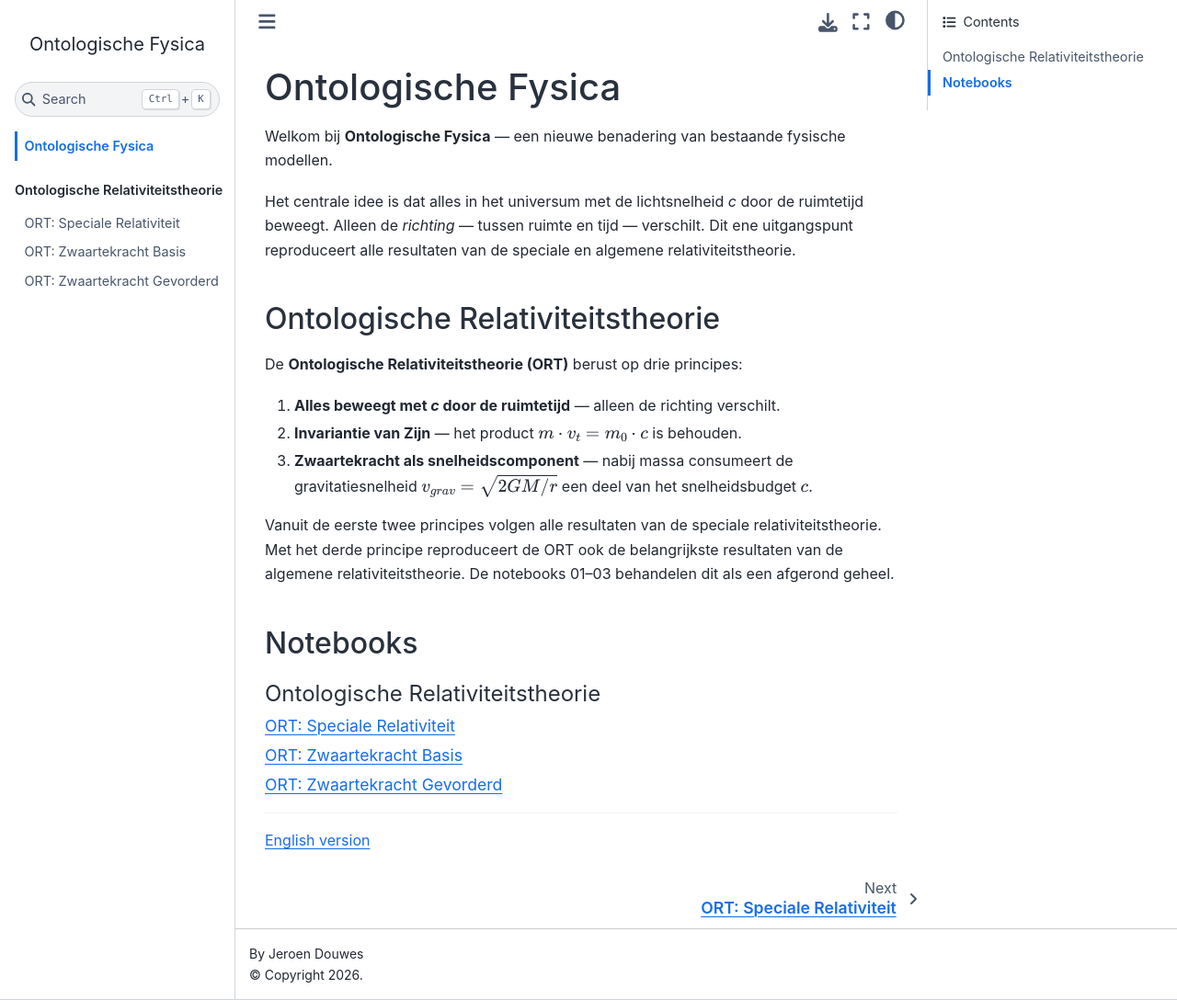
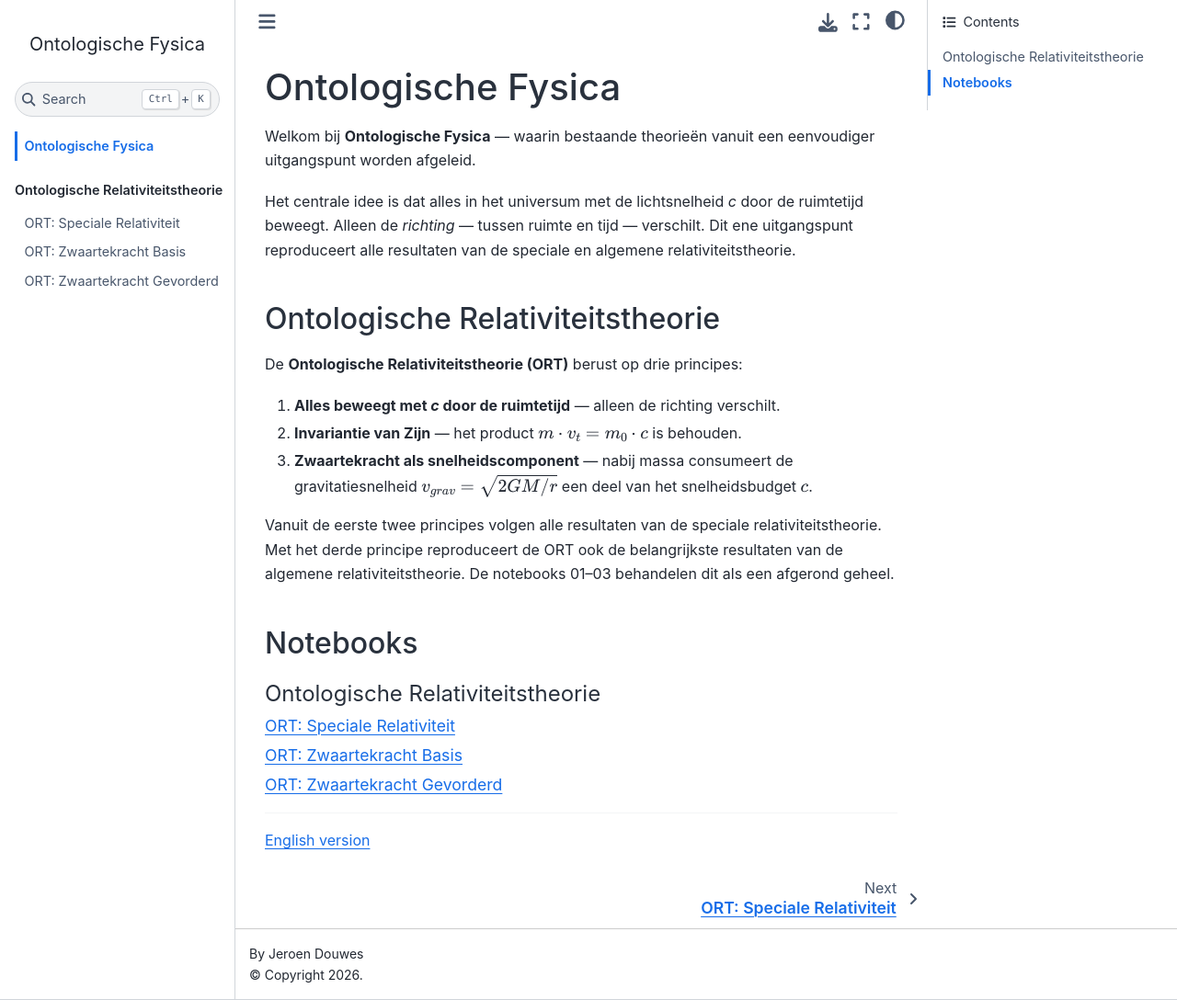
Before and after one commit to jeroendouwes/ontologicalphysics, a Jupyter Book: the page built from book/nl/index.md, in a window 1280 px wide and 1088 px high. Shown: the whole window at 92% size. Built offline with Jupyter Book 1.0.4 settings and Sphinx 7.4.7 and the Sphinx Book theme 1.1.4, drawn with Linux system fonts in a browser that asks for light colours; a script that is not in the unit is left out.

Commit message:
Refine intro text on index pages
Co-Authored-By: Claude Opus 4.6 <noreply@anthropic.com>

```diff
--- a/book/nl/index.md
+++ b/book/nl/index.md
@@ -1,6 +1,6 @@
 # Ontologische Fysica
 
-Welkom bij **Ontologische Fysica** — een nieuwe benadering van bestaande fysische modellen.
+Welkom bij **Ontologische Fysica** — waarin bestaande theorieën vanuit een eenvoudiger uitgangspunt worden afgeleid.
 
 Het centrale idee is dat alles in het universum met de lichtsnelheid *c* door de ruimtetijd beweegt. Alleen de *richting* — tussen ruimte en tijd — verschilt. Dit ene uitgangspunt reproduceert alle resultaten van de speciale en algemene relativiteitstheorie.
 
```
Also changed, not shown: book/en/index.md (+1 -1 lines).
